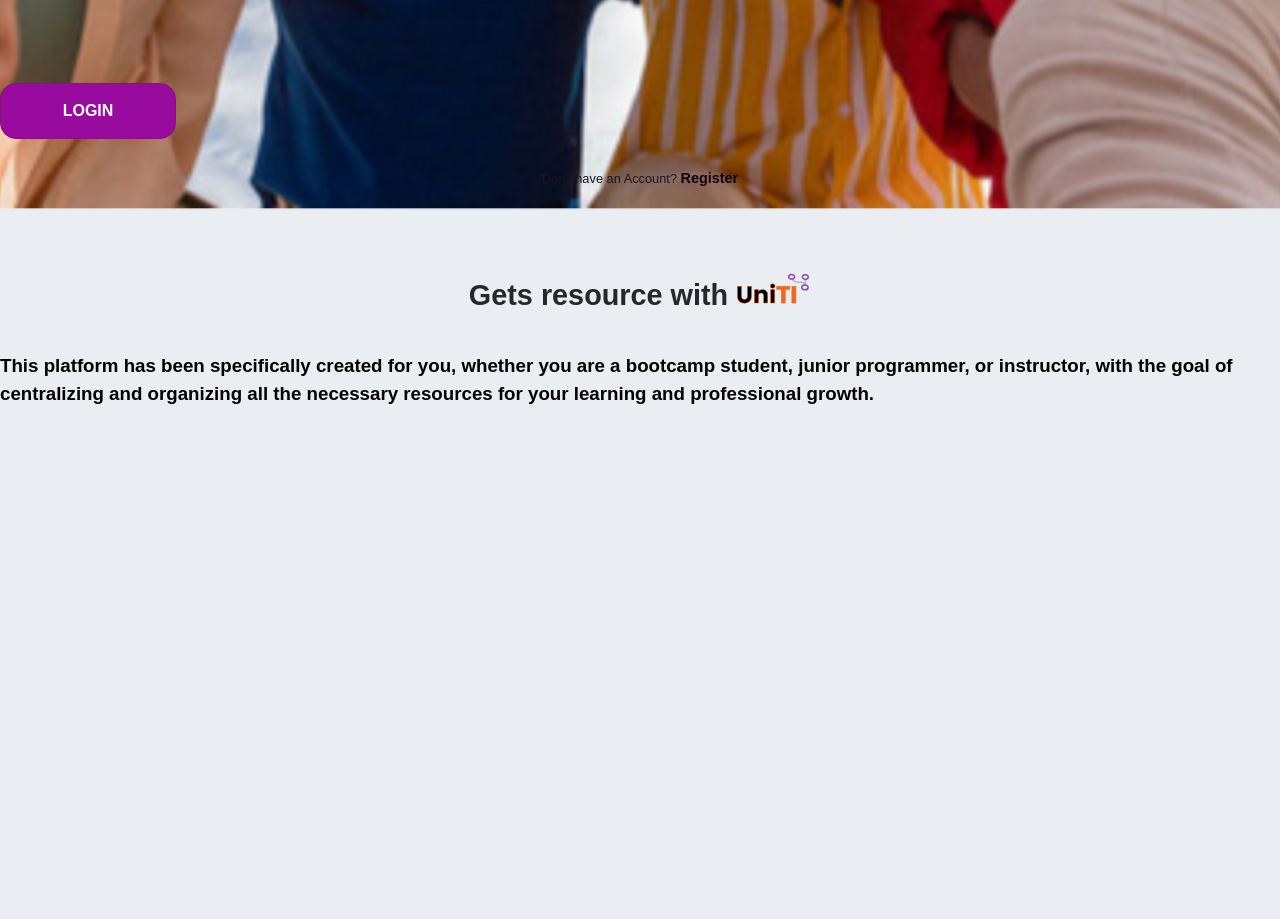
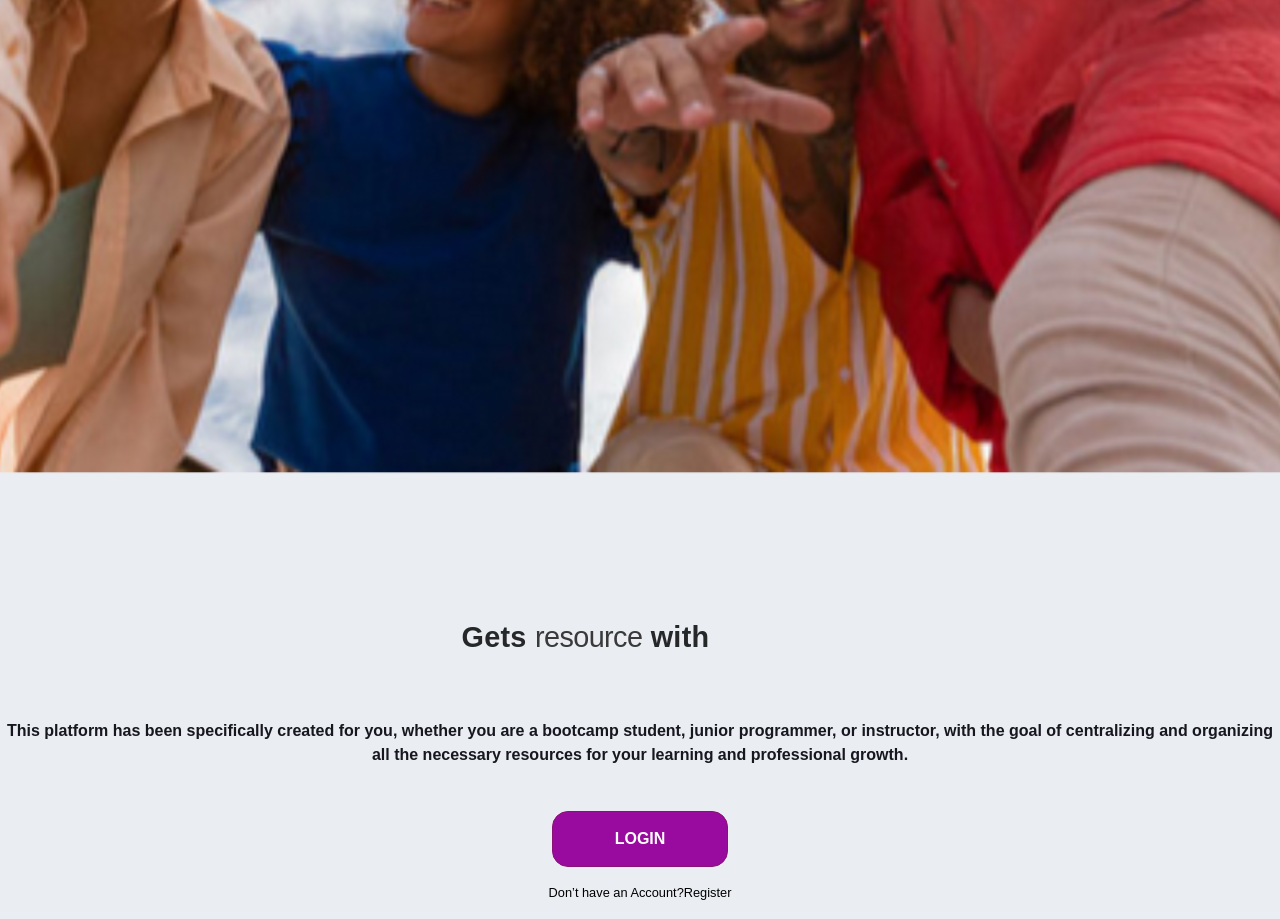
Before and after one commit to Lgtf5/UNITI_FRONTED, a React (Vite) app: page / in a window 1280 px wide. Shown: the part 660-1579 px from the top of the page. Before the commit the page ends 1087 px from the top, so only its background shows below. Built offline with nearby package versions, Linux system fonts and the light colour scheme.

Commit message:
sync: lap ⇨  pc

```diff
--- a/src/App.css
+++ b/src/App.css
@@ -6,7 +6,12 @@
   flex-direction: column;
   width: 100%;
  }  */
-
+.App {
+  height: 100vh;
+  width: 100%;
+  margin:0;
+  padding: 0;
+}
 
 
 .resource-button {
--- a/src/App.jsx
+++ b/src/App.jsx
@@ -1,6 +1,7 @@
 
 import './App.css'
-import { RegisterView } from './views/registerView/RegisterView'
+import HeaderApp from './components/HeaderApp/HeaderApp'
+
 import WelcomeView from './views/welcomeView/WelcomeView'
 
 function App() {
@@ -9,6 +10,7 @@ function App() {
   return (
     <>
       <div className="App">
+        <HeaderApp />
         <WelcomeView />
         {/* <RegisterView /> */}
         {/* <h1>Button Component</h1> */}
--- a/src/components/buttons/squareButton.jsx
+++ b/src/components/buttons/squareButton.jsx
@@ -24,12 +24,26 @@ export const OkButton = () => {
             textAlign: "center",
             justifyContent: "center",
             color: "rgb(255, 255, 255)",
-            fontFamily: "'Poppins', sans-serif"
+            fontFamily: "'Poppins', sans-serif",
+            cursor: "pointer",
         }} />
 
 }
 export const LoginButton = () => {
     return <SquareButton
         value="LOGIN" id="login-squareButton" type="submit"
-        style={{ marginTop: "2rem", width: "11rem", height: "3.5rem", backgroundColor: "rgb(153, 11, 158)", border: "0.1rem rgb(138, 18, 118) solid", borderRadius: "1em", fontSize: "1rem", fontWeight: 800, letterSpacing: "5%", textAlign: "center", color: "rgb(255, 255, 255)" }} />
+        style={{
+            marginTop: "2rem",
+            width: "11rem",
+            height: "3.5rem",
+            backgroundColor: "rgb(153, 11, 158)",
+            border: "0.1rem rgb(138, 18, 118) solid",
+            borderRadius: "1em",
+            fontSize: "1rem",
+            fontWeight: 800,
+            letterSpacing: "5%",
+            textAlign: "center",
+            color: "rgb(255, 255, 255)",
+            cursor: "pointer",
+            }} />
 }
--- a/src/views/welcomeView/WelcomeView.css
+++ b/src/views/welcomeView/WelcomeView.css
@@ -1,24 +1,81 @@
 .welcome-container {
     display: flex;
     flex-direction: column;
-    align-items: justify;
-    justify-content: center;
+    justify-content: auto;
     height: 100vh;
     width: 100%;
-    margin-top: 9rem;
+    margin-top: 2rem;
     padding: 0;
     max-height: 50vh;
 }
+
 .group {
     width: 100%;
-    height: auto;
+    margin: 0;
+    padding: 0;
+    /* background-repeat: no-repeat;
+    background-size: cover;
+    background-position: center; */
+}
+
+.welcome-title  {
+    display: flex;
+    flex-direction: row;
+    font-size: 1.8em;
+    color: rgb(23, 23, 32);
+    text-align: center;
+    align-items: center;
+    justify-content: center;
+    margin: 0;
+    padding: 0.3em;
+    letter-spacing: 0.01em;
+
+}
+.welcome-title span {
+    font-size: 1.8rem;
+    color: rgb(58, 58, 59);
+    font-weight: lighter;
+    letter-spacing: -0.02em;
+}
+.uniti-lila {
+    width: 3.5em;
+    height: 3.5em;
+
+
+}
+
+h3 {
+    font-size: 1rem;
+    color: rgb(23, 23, 32);
+    text-align: center;
+    margin-bottom: 0.8rem;
+}
+
+.welcome-footer {
+    display: flex;
+    flex-direction: column;
+    text-align: center;
+
+    margin: 0;
+    padding: 0;
+}
+
+.welcome-footer p {
+    display: flex  ;
+    font-size: 0.8rem;
+    color: rgb(0, 0, 0);
+    text-align: center;
+    margin: 0;
+    padding: 0;
+}
+
+.loginButton-welcome {
+    display: flex;
+    flex-direction: column;
+    align-items: center;
+    justify-items: auto;
+
     margin: 0;
     padding: 0;
 
 }
-.welcome-title {
-    font-size: 0.2rem;
-    color: rgb(23, 23, 32);
-    text-align: center;
-    margin-bottom: 0.8rem;
-}
--- a/src/views/welcomeView/WelcomeView.jsx
+++ b/src/views/welcomeView/WelcomeView.jsx
@@ -6,23 +6,25 @@ import './WelcomeView.css';
 
 export default function WelcomeView() {
 
-    return(
+    return (
         <>
-            <HeaderApp />
+
             <div className="welcome-container">
                 <div className="welcome">
                     <img className="group" src="./fondo.svg" alt="imagen grupo" />
                     <div className="welcome-title">
-                            <h1 className="gets">Gets <span className="resource">resource</span> with <img className="uniti-naranja" src="./UnitiNaranja.svg"/></h1>
+                        <h1 className="gets">Gets <span className="resource">resource</span> with <svg className="uniti-lila" src="./UnitiLila.svg" /></h1>
                     </div>
                     <h3 className="welcome-text">
                         This platform has been specifically created for you, whether you are a bootcamp student, junior programmer, or instructor, with the goal of centralizing and organizing all the necessary resources for your learning and professional growth.
                     </h3>
+                    <div className='loginButton-welcome'>
+                        <LoginButton />
                     </div>
                 </div>
-            <LoginButton />
                 <div className="welcome-footer">
                     <FooterRegister />
+                </div>
             </div>
         </>
     )
```
Lines whose indentation alone changed are shown as unchanged.
